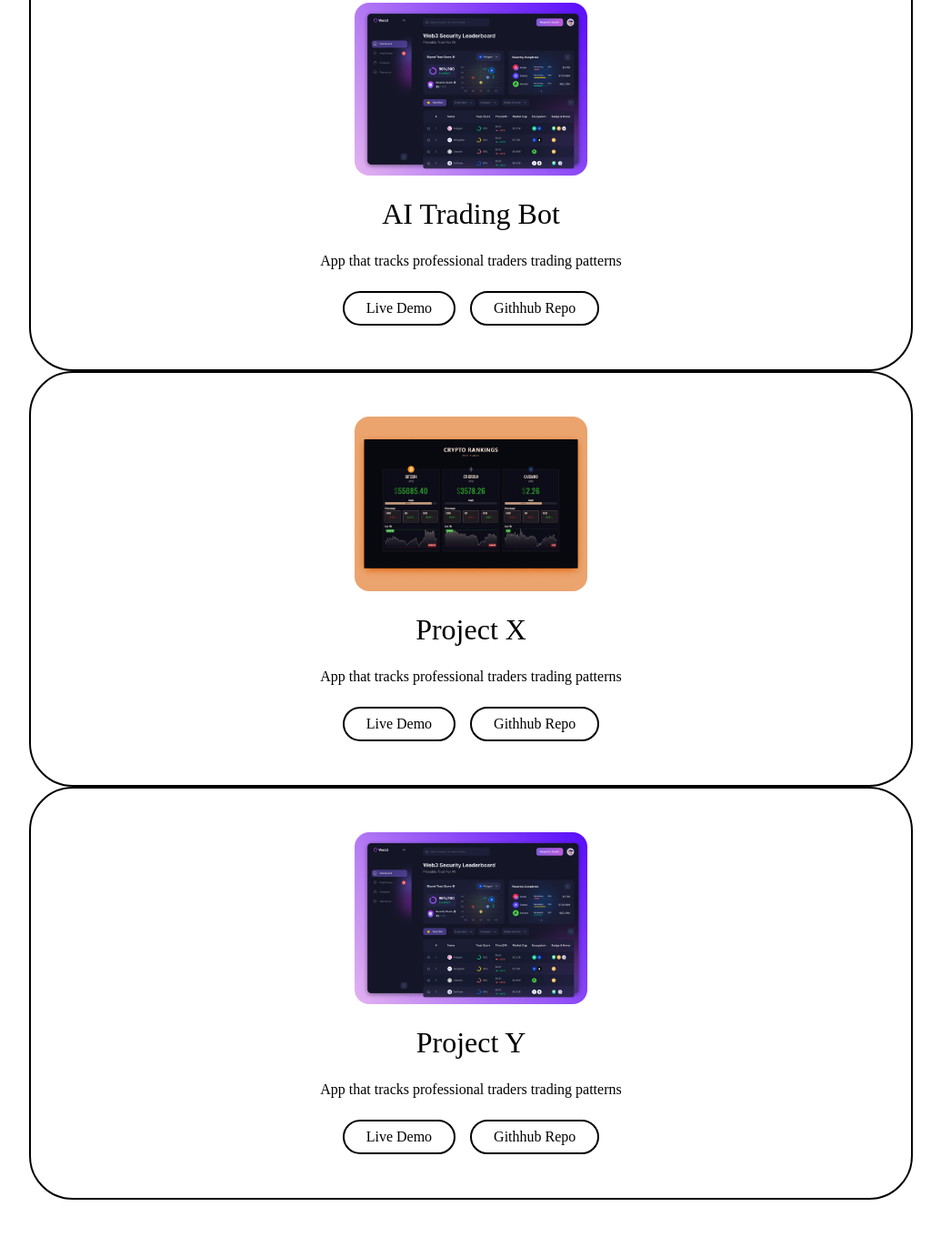
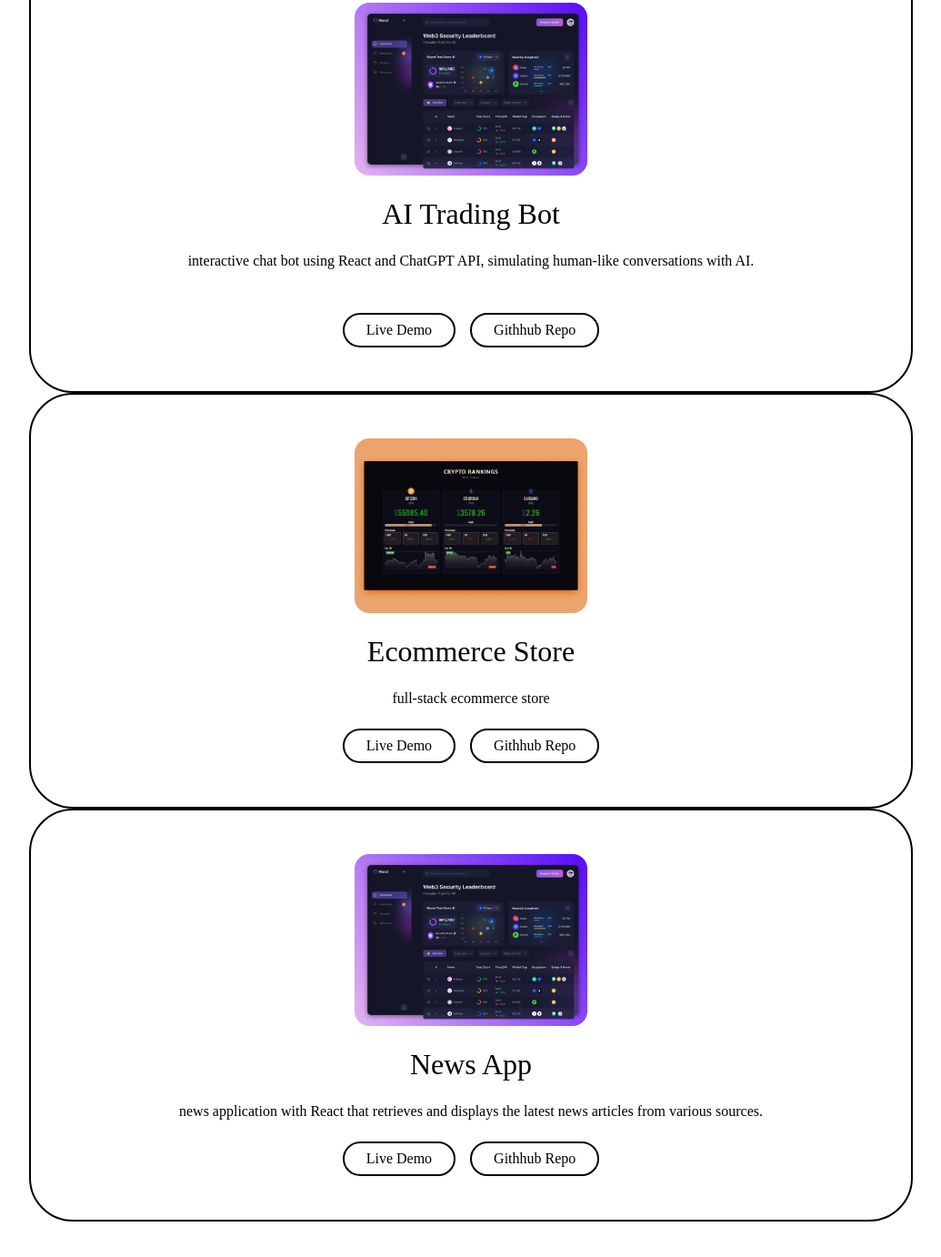
Before and after one commit to Daray-dev/Me.App, a plain HTML site: page index.html in a window 1280 px wide. Shown: the part 2263-3645 px from the top of the page at 91% size, without its empty margins (122-1157 px from the left). Drawn offline with Linux system fonts and the light colour scheme.

Commit message:
Update index.html

```diff
--- a/index.html
+++ b/index.html
@@ -121,7 +121,7 @@
             <div class="project-card">
                 <img src="image1.jpeg" alt="">
                 <h3>AI Trading Bot</h3>
-                <P>App that tracks professional traders trading patterns</P>
+                <P>interactive chat bot using React and ChatGPT API, simulating human-like conversations with AI.<P>
              <div class="btn-group">
                 <div class="btn">Live Demo</div>
                 <div class="btn">Githhub Repo</div>
@@ -130,8 +130,8 @@
 
             <div class="project-card">
                 <img src="image2.jpeg" alt="">
-                <h3>Project X</h3>
-                <P>App that tracks professional traders trading patterns</P>
+                <h3>Ecommerce Store</h3>
+                <P>full-stack ecommerce store</P>
               <div class="btn-group">
                  <div class="btn">Live Demo</div>
                  <div class="btn">Githhub Repo</div>
@@ -140,8 +140,8 @@
 
             <div class="project-card">
                 <img src="image1.jpeg" alt="">
-                <h3>Project Y</h3>
-                <P>App that tracks professional traders trading patterns</P>
+                <h3>News App</h3>
+                <P>news application with React that retrieves and displays the latest news articles from various sources.</P>
                 <div class="btn-group">
                     <div class="btn">Live Demo</div>
                     <div class="btn">Githhub Repo</div>
```
